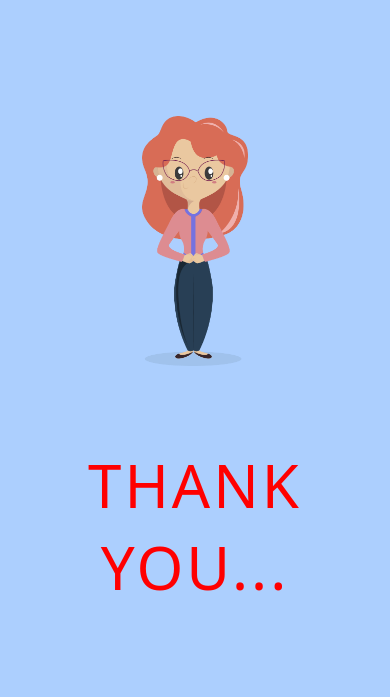
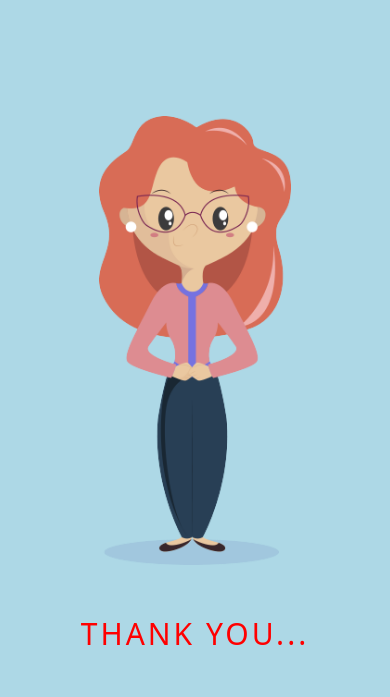
Before and after one commit to VoidStar-pvt/xyz, a plain HTML site: page index.html in a window 390 px wide. Drawn offline with Linux system fonts and the light colour scheme.

Commit message:
Update index.html

```diff
--- a/index.html
+++ b/index.html
@@ -7,7 +7,7 @@
 
             *{
 
-              height: 85.5%;
+              height: 90%;
               position:sticky;
               background-color:lightblue;
 
@@ -20,20 +20,6 @@
             letter-spacing:3px;
            }
 
-           @media (max-width: 500px) {
-
-             *{
-
-              height:250px;
-              position:sticky;
-              background-color:#accffe;
-
-            }
-
-            p{
-            font-size: 60;
-           }
-        }
 
         </style>
 
```
